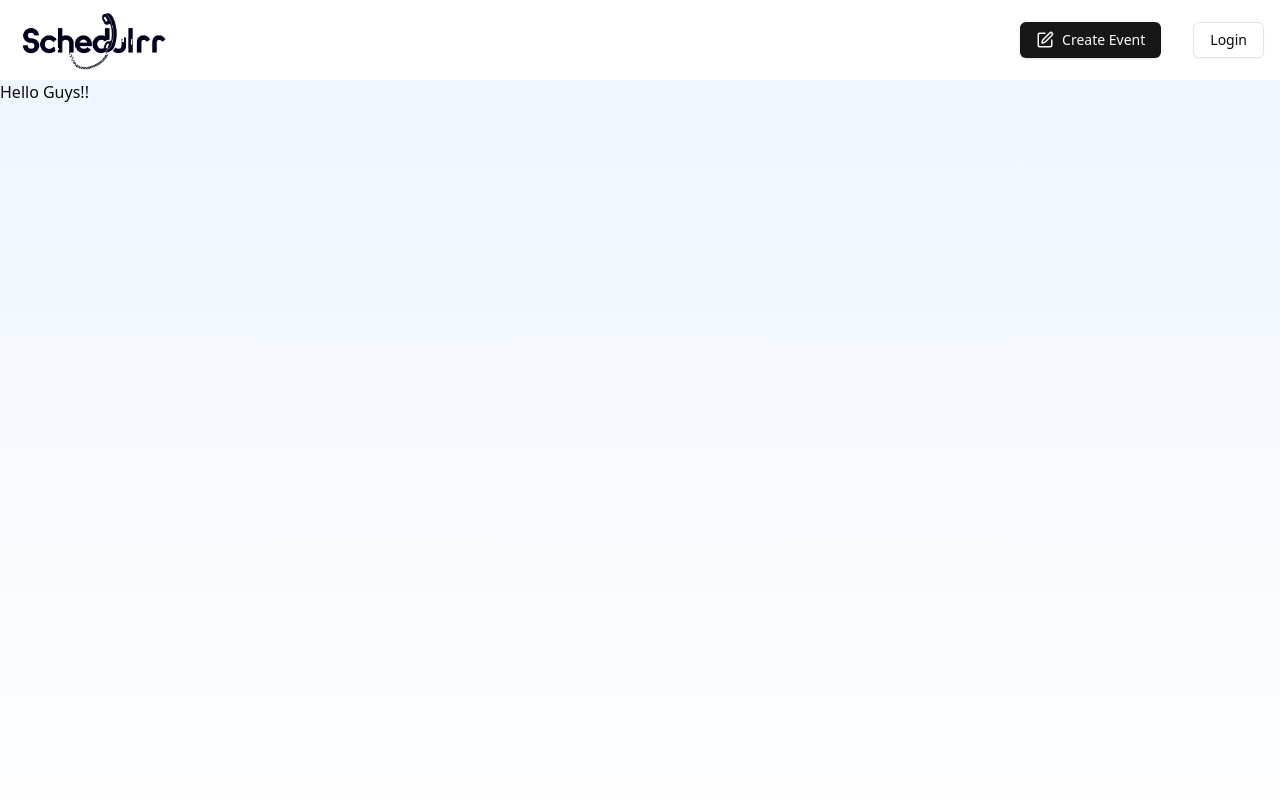
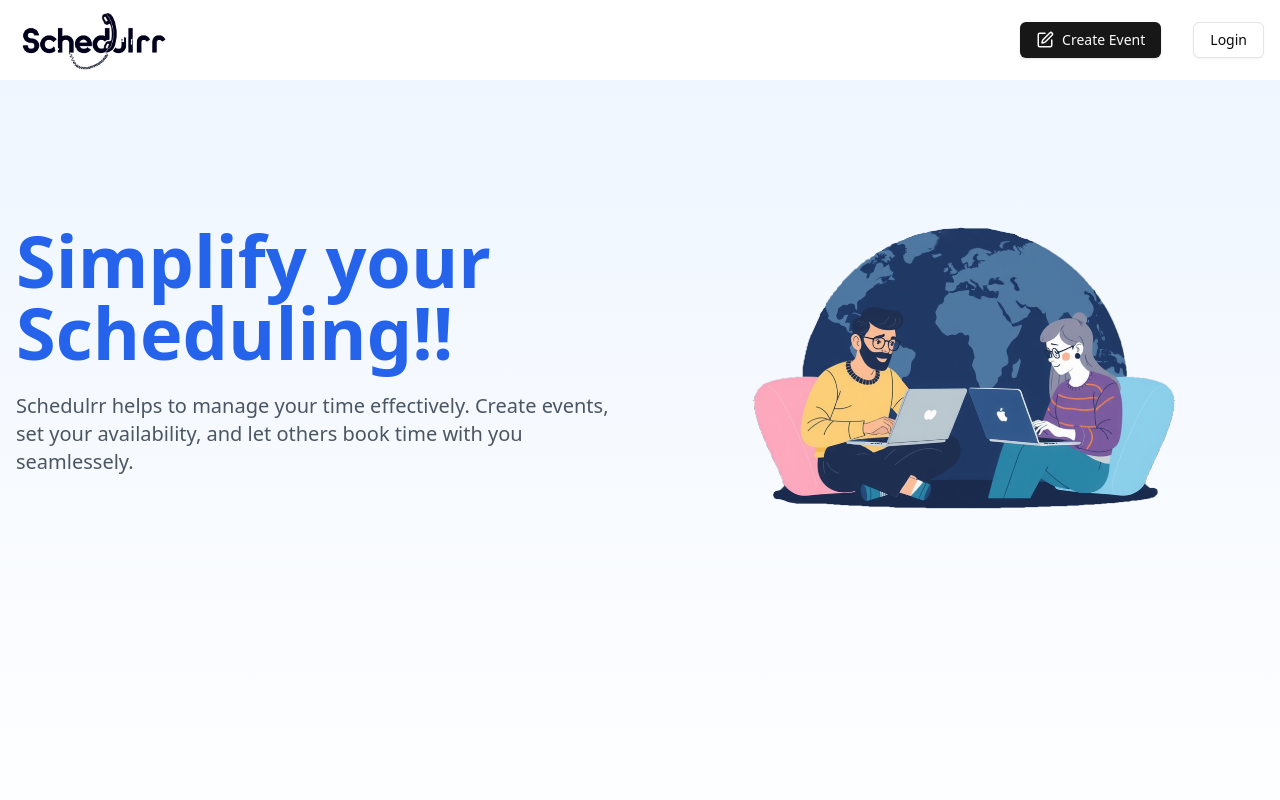
Before and after one commit to Muskan-7867/Schdulrr, a Next.js app: page / in a window 1280 px wide. Shown: the top 800 px of the page. Built offline with nearby package versions, Linux system fonts and the light colour scheme; no server answers.

Commit message:
landing page

```diff
--- a/app/page.js
+++ b/app/page.js
@@ -1,7 +1,27 @@
+import Image from "next/image";
 
 
 export default function Home() {
   return (
-   <div>Hello Guys!!</div>
+    <main className="container mx-auto px-4 py-16">
+      <div className="flex flex-col lg:flex-row justify-between gap-12 mb-24">
+        <div className="lg:w-1/2">
+          <h1 className="text-7xl font-extrabold pb-6 text-blue-600 mt-20">
+            Simplify your Scheduling!!</h1>
+          <p className="text-xl text-gray-600 mb-10">Schedulrr helps to manage  your time effectively. Create events, set your
+            availability, and let others book time with you seamlessely. </p>
+        </div>
+
+          <div className="lg:w-1/2 flex justify-center ">
+        <div className="relative w-full max-w-md aspect-square">
+            <Image
+             src='/poster.png'
+             alt="scheduling image"
+             layout="fill"
+             objectFit="contain" />
+          </div>
+        </div>
+      </div>
+    </main>
   );
 }
```
